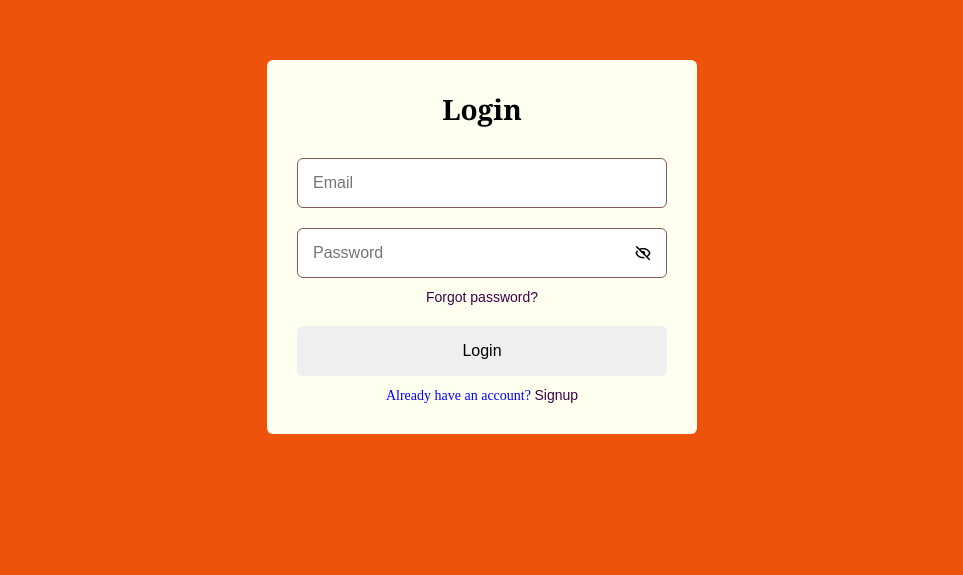
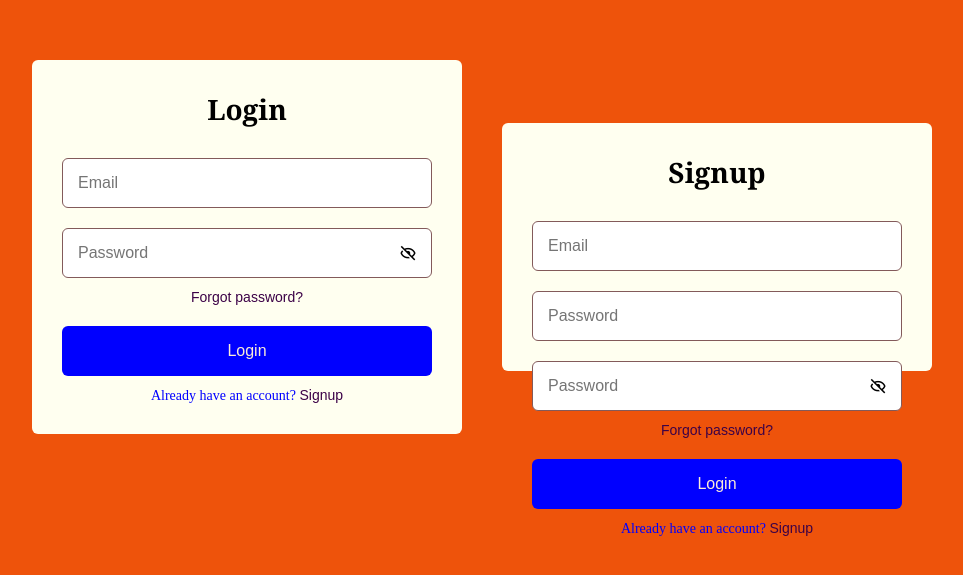
Before and after one commit to Stalin655/BetterMentalHealth, a plain HTML site: page client/pages/registration.html in a window 1280 px wide. Shown: the part 153-728 px from the top of the page, without its empty margins (158-1121 px from the left). Drawn offline with nearby package versions, Linux system fonts and the light colour scheme.

Commit message:
Signup build up

```diff
--- a/client/pages/registration.html
+++ b/client/pages/registration.html
@@ -36,6 +36,35 @@
                 </form>
             </div>
         </div>
+
+        <!--Sign Form-->
+
+
+        <div class="form signup">
+            <div class="form-content">
+                <header>Signup</header>
+                <form action="#">
+                    <div class="field input-field">
+                        <input type="email" placeholder="Email" class="input">
+                    </div>
+                    <div class="field input-field">
+                        <input type="password" placeholder="Password" class="password">
+                    <div class="field input-field">
+                        <input type="password" placeholder="Password" class="password">
+                        <i class='bx bx-hide eye-icon'></i>
+                    </div>
+                    <div class="form-link">
+                       <a href="#" class="forgot-pass">Forgot password?</a>
+                    </div>
+                    <div class="field button-field">
+                        <button>Login</button>
+                    </div>
+                    <div class="form-link">
+                        <span>Already have an account? <a href="#" class="Signup-link">Signup</a></span>
+                     </div>
+                </form>
+            </div>
+        </div>
     </section>
 </body>
 </html>
--- a/client/pages/style.css
+++ b/client/pages/style.css
@@ -20,6 +20,8 @@ html, body{
   align-items: center;
   justify-content: center;
   background-color: rgb(238, 83, 11);
+  column-gap: 40px;
+
 
 }
 
@@ -56,9 +58,13 @@ form .field{
     border-radius: 6px;
 }
 .field input{
+    outline: none;
     padding: 0 15px;
     border: 1px solid #835a5a;
 
+}
+.field input:focus{
+    border-bottom-width:2px;
 }
 .eye-icon{
    font-size: 18px;
@@ -69,6 +75,15 @@ form .field{
    color: black;
    position: absolute;
    padding: 5px;
+}
+.field button{
+    color: antiquewhite;
+    background-color: blue;
+    transition: all 0.3s ease;
+    cursor: pointer;
+}
+.field button:hover{
+    background-color: purple;
 }
 .form-link{
     text-align: center;
@@ -84,6 +99,6 @@ form .field{
     text-decoration: none;
     font-family: Arial, Helvetica, sans-serif;
 }
-.form a:hover{
+.form-content a:hover{
     text-decoration: underline;
 }
```
